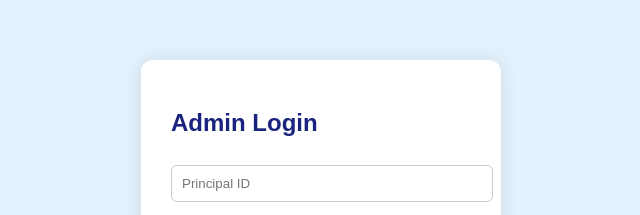
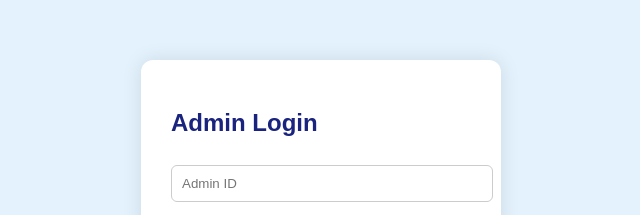
Before and after one commit to MOHDSAAD786/SaadSchoolWebsite, a website: page frontend/admin-login.html in a window 1280 px wide. Shown: the part 209-424 px from the top of the page, 319-959 px from the left. Drawn offline with Linux system fonts and the light colour scheme.

Commit message:
Update admin-login.html

```diff
--- a/frontend/admin-login.html
+++ b/frontend/admin-login.html
@@ -47,7 +47,7 @@
 <body>
   <form class="login-form" onsubmit="loginPrincipal(event)">
     <h2>Admin Login</h2>
-    <input type="text" placeholder="Principal ID" id="adminid" required />
+    <input type="text" placeholder="Admin ID" id="adminid" required />
     <input type="password" placeholder="Password" id="password" required />
     <button type="submit">Login</button>
   </form>
```
